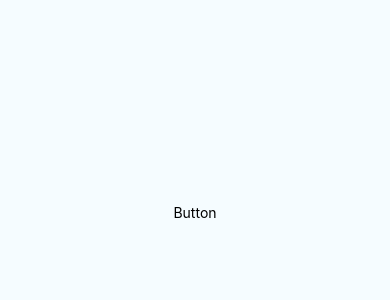
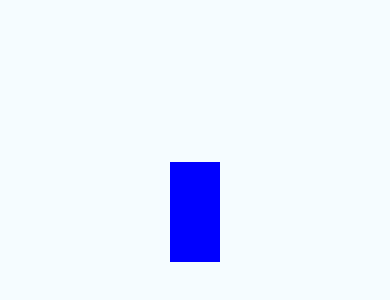
Before and after one commit to xiaotaozi1127/RNPractice, a React Native app: screen / in a window 390 px wide. Shown: the part 210-510 px from the top of the page. Built offline with nearby package versions, Linux system fonts and the light colour scheme.

Commit message:
[taohui] use animation to chnage style

```diff
--- /dev/null
+++ b/src/components/home/Animations.js
@@ -0,0 +1,69 @@
+import React, { Component } from 'react'
+import { View, LayoutAnimation, TouchableOpacity, Text, StyleSheet, Animated } from 'react-native'
+
+class Animations extends Component {
+   state = {
+      myStyle: {
+         height: 100,
+         backgroundColor: 'red'
+      }
+   }
+
+   componentWillMount = () => {
+      this.animatedWidth = new Animated.Value(50)
+      this.animatedHeight = new Animated.Value(100)
+   }
+
+   animatedBox = () => {
+      Animated.timing(this.animatedWidth, {
+         toValue: 200,
+         duration: 1000
+      }).start()
+      Animated.timing(this.animatedHeight, {
+         toValue: 500,
+         duration: 500
+      }).start()
+   }
+
+   expandElement = () => {
+      LayoutAnimation.configureNext(LayoutAnimation.Presets.spring);
+      this.setState({
+         myStyle: {
+            height: 400,
+            backgroundColor: 'red'
+         }
+      })
+   }
+   collapseElement = () => {
+      LayoutAnimation.configureNext(LayoutAnimation.Presets.linear);
+
+      this.setState({
+         myStyle: {
+            height: 100,
+            backgroundColor: 'red'
+         }
+      })
+   }
+   render() {
+      const animatedStyle = { width: this.animatedWidth, height: this.animatedHeight }
+      return (
+         <TouchableOpacity style = {styles.container} onPress = {this.animatedBox}>
+            <Animated.View style = {[styles.box, animatedStyle]}/>
+         </TouchableOpacity>
+      )
+   }
+}
+
+const styles = StyleSheet.create({
+   container: {
+      justifyContent: 'center',
+      alignItems: 'center'
+   },
+   box: {
+      backgroundColor: 'blue',
+      width: 50,
+      height: 100
+   }
+})
+
+export default Animations
--- a/src/components/home/Home.js
+++ b/src/components/home/Home.js
@@ -6,6 +6,7 @@ import Inputs from './Inputs.js';
 import ScrollViewExample from './ScrollViewExample';
 import ImagesExample from './ImagesExample';
 import HttpExample from './HttpExample';
+import Animations from './Animations'
 
 var width = Dimensions.get('window').width; //full width
 var height = Dimensions.get('window').height; //full height
@@ -19,11 +20,7 @@ class Home extends Component {
 	render() {
 		return (
 			<View style= {styles.container}>
-				<TouchableOpacity onPress = {this.onPress}>
-					<Text style = {styles.text}>
-		               Button
-		            </Text>
-				</TouchableOpacity>
+				<Animations />
 			</View>
 			);
 	}
```
